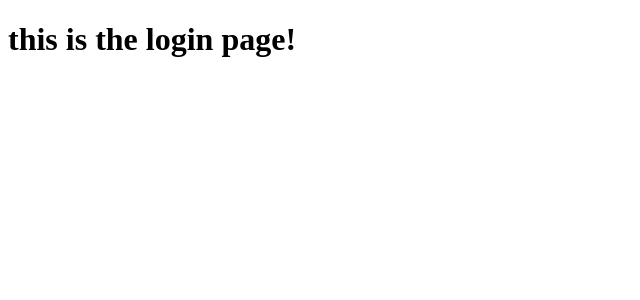
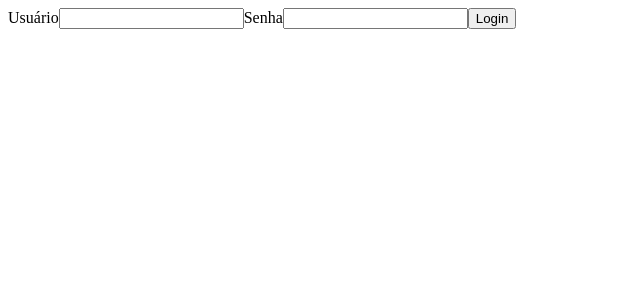
Before and after one commit to guilherme13c/TP1-ES, a React (Create React App) app in the folder frontend/: page /login in a window 1280 px wide. Shown: the top 300 px of the page, without its empty margins (0-640 px from the left). Built offline with nearby package versions, Linux system fonts and the light colour scheme.

Commit message:
started creating login page

```diff
--- a/frontend/src/pages/login.jsx
+++ b/frontend/src/pages/login.jsx
@@ -1,8 +1,30 @@
-import React from 'react';
+import React, { useState } from 'react';
 
 function Login() {
+    const [formData, setFormData] = useState({username: "", password: ""});
+
+    function handleChange(event) {
+        const { name, value } = event.target;
+        setFormData((prevFormData) => ({...prevFormData, [name]: value}));
+    }
+
+    function handleSubmit(event) {
+        event.preventDefault();
+
+        // TODO: Consume login API
+    }
+
+    // TODO: style page
     return (
-        <h1>this is the login page!</h1>
+        <form onSubmit={handleSubmit}>
+            <label>Usuário
+                <input type='text' name='username' value={formData.username} onChange={handleChange}/>
+            </label>
+            <label>Senha
+                <input type='password' name='password' value={formData.password} onChange={handleChange}/>
+            </label>
+            <button type='submit'>Login</button>
+        </form>
     );
 }
 
```
Also changed, not shown: 1 other file (tests, documents, lock files or other folders).
